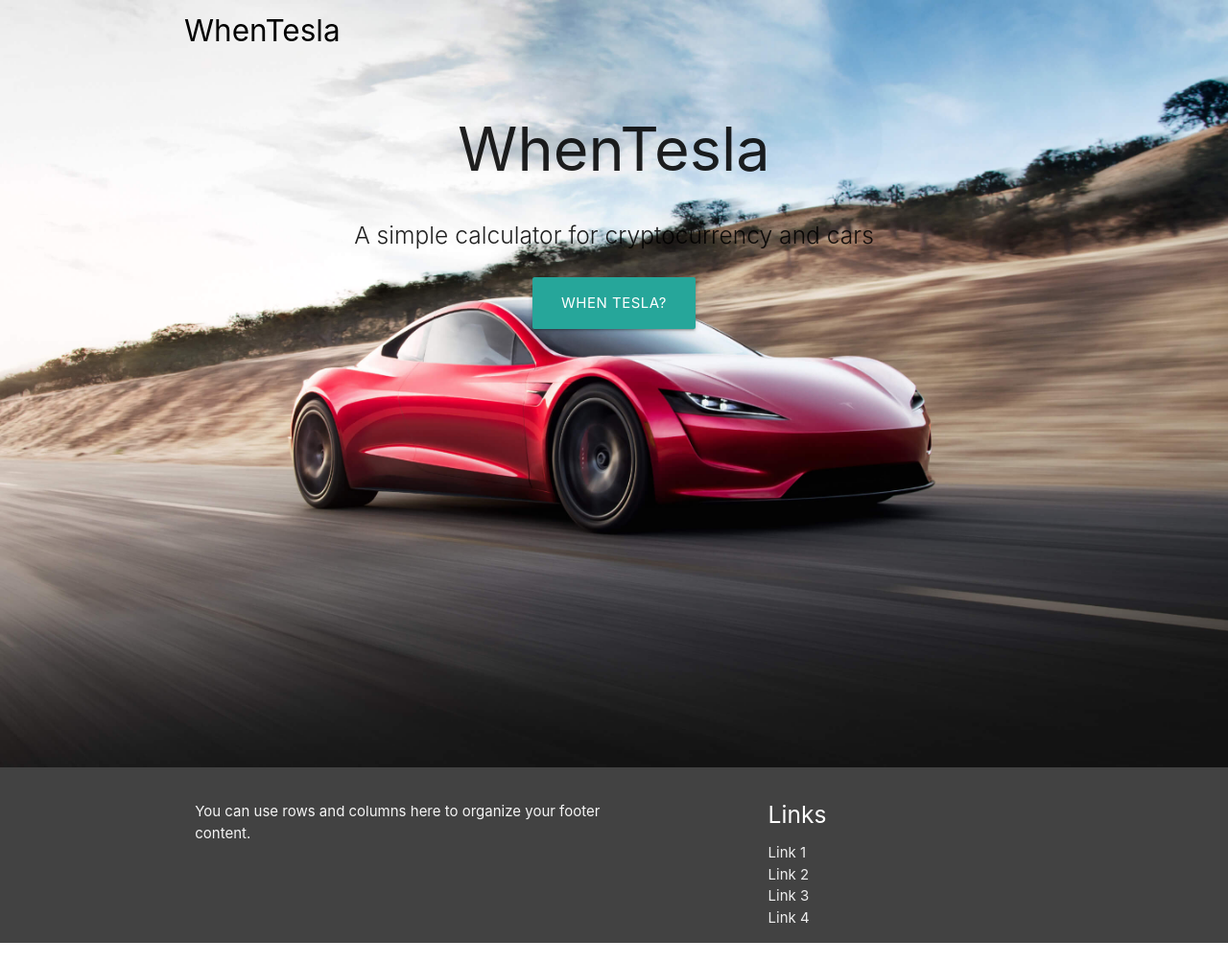
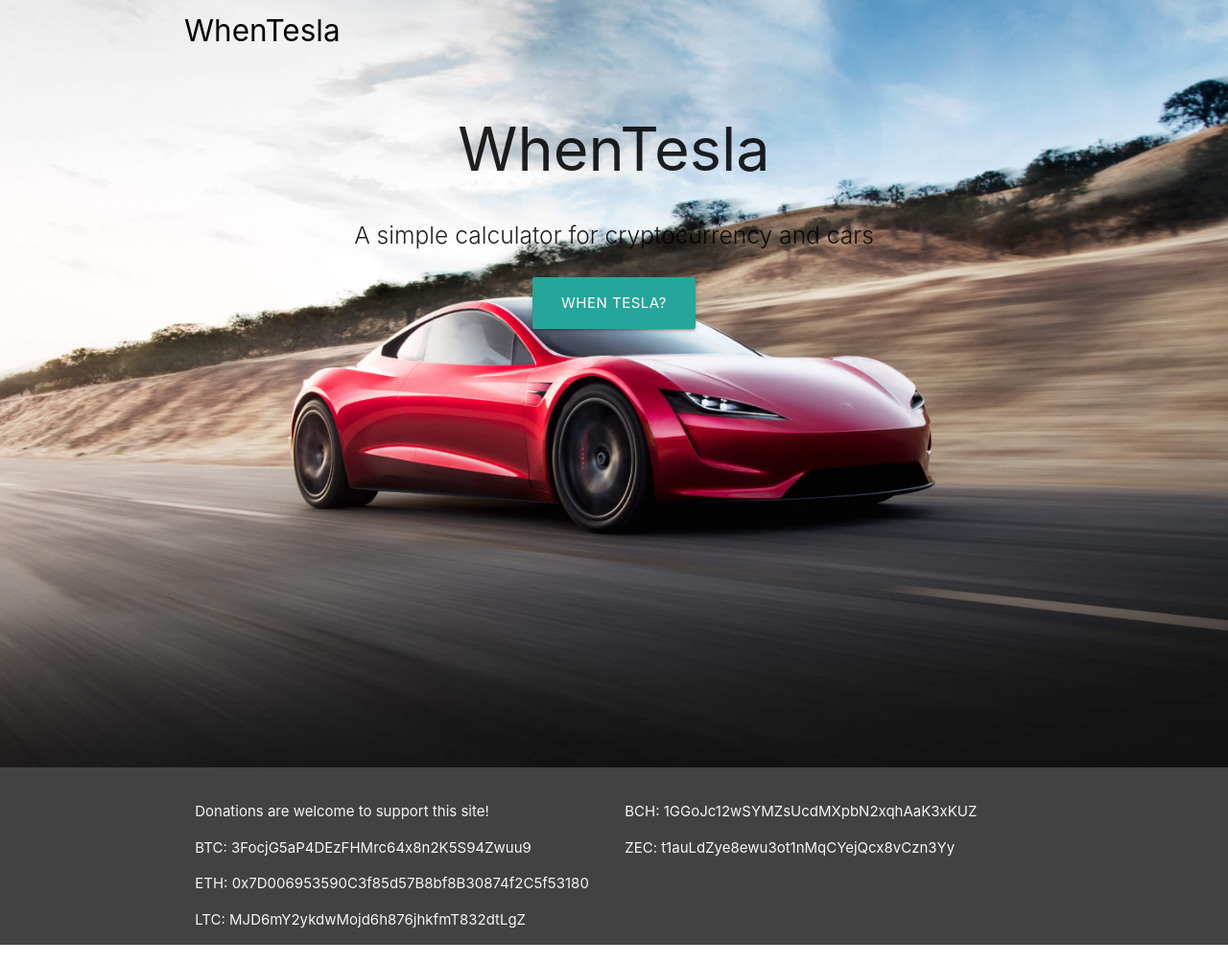
Before and after one commit to leoscku/WhenTesla, a plain HTML site: page public/index.html in a window 1280 px wide. Shown: the whole page at 96% size. Drawn offline with Linux system fonts and the light colour scheme; no server answers.

Commit message:
added donation addresses

```diff
--- a/public/index.html
+++ b/public/index.html
@@ -86,16 +86,16 @@
     <div class="container">
       <div class="row">
         <div class="col l6 s12">
-          <p class="grey-text text-lighten-4">You can use rows and columns here to organize your footer content.</p>
+          <p class="grey-text text-lighten-4">Donations are welcome to support this site!</p>
+          <p class="grey-text text-lighten-4">BTC: 3FocjG5aP4DEzFHMrc64x8n2K5S94Zwuu9</p>
+          <p class="grey-text text-lighten-4">ETH: 0x7D006953590C3f85d57B8bf8B30874f2C5f53180</p>
+          <p class="grey-text text-lighten-4">LTC: MJD6mY2ykdwMojd6h876jhkfmT832dtLgZ</p>
+
         </div>
-        <div class="col l4 offset-l2 s12">
-          <h5 class="white-text">Links</h5>
-          <ul>
-            <li><a class="grey-text text-lighten-3" href="#!">Link 1</a></li>
-            <li><a class="grey-text text-lighten-3" href="#!">Link 2</a></li>
-            <li><a class="grey-text text-lighten-3" href="#!">Link 3</a></li>
-            <li><a class="grey-text text-lighten-3" href="#!">Link 4</a></li>
-          </ul>
+        <div class="col l6 s12">
+          <p class="grey-text text-lighten-4"> </p>
+          <p class="grey-text text-lighten-4">BCH: 1GGoJc12wSYMZsUcdMXpbN2xqhAaK3xKUZ</p>
+          <p class="grey-text text-lighten-4">ZEC: t1auLdZye8ewu3ot1nMqCYejQcx8vCzn3Yy</p>
         </div>
       </div>
     </div>
```
Also changed, not shown: 1 other file.
